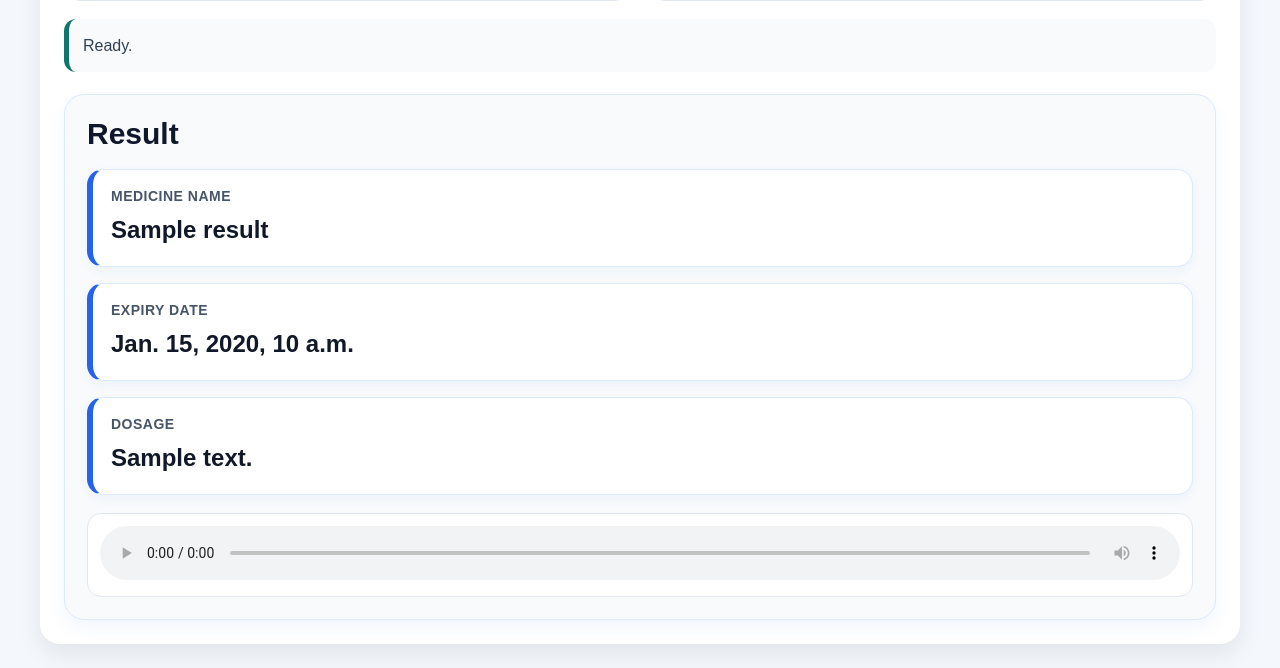
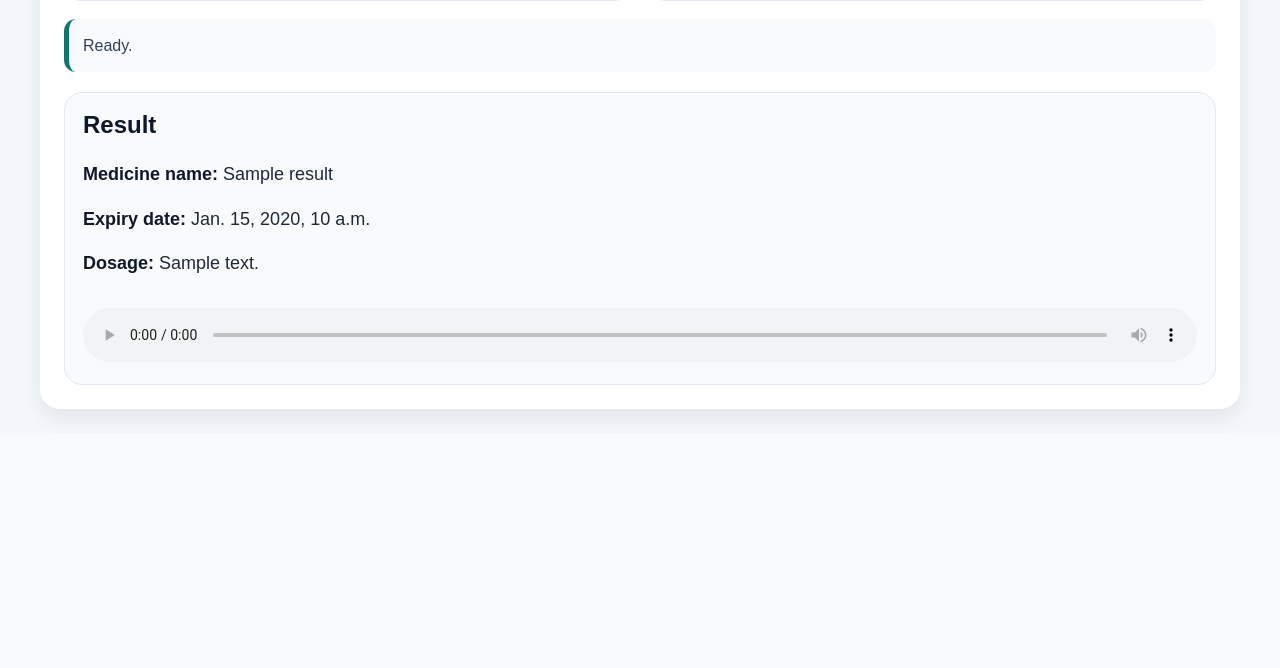
Before and after one commit to sugumarranganathan/medivoice-project, a Django app: template templates/home.html in a window 1280 px wide. Shown: the part 736-1404 px from the top of the page. After the commit the page ends 1157 px from the top, so only its background shows below. Run offline with Django 5.2, Linux system fonts and the light colour scheme; the template is opened without the code that fills it: most values are stand-ins (such as "Sample title", 1, 10 or a date in 2020).

Commit message:
Update home.html

```diff
--- a/templates/home.html
+++ b/templates/home.html
@@ -270,74 +270,29 @@
       display: block;
     }
 
-    /* ===== FINAL CLEAR RESULT UI ===== */
     .result-box {
-      margin-top: 22px;
+      margin-top: 20px;
       text-align: left;
       background: #f8fafc;
-      border: 1px solid #dbeafe;
-      border-radius: 20px;
-      padding: 22px;
-      box-shadow: 0 8px 18px rgba(37, 99, 235, 0.06);
+      border: 1px solid #e2e8f0;
+      border-radius: 18px;
+      padding: 18px;
     }
 
     .result-box h2 {
-      margin: 0 0 18px 0;
+      margin-top: 0;
       color: #0f172a;
-      font-size: 30px;
-      font-weight: 800;
     }
 
-    .result-grid {
-      display: grid;
-      gap: 16px;
-    }
-
-    .result-card {
-      background: #ffffff;
-      border: 1px solid #dbeafe;
-      border-left: 6px solid #2563eb;
-      border-radius: 16px;
-      padding: 18px;
-      box-shadow: 0 4px 12px rgba(37, 99, 235, 0.05);
+    .result-item {
+      font-size: 18px;
+      margin: 14px 0;
+      line-height: 1.7;
     }
 
     .result-label {
-      display: block;
-      font-size: 14px;
-      font-weight: 800;
-      color: #475569;
-      text-transform: uppercase;
-      letter-spacing: 0.5px;
-      margin-bottom: 8px;
-    }
-
-    .result-value {
-      display: block;
-      font-size: 24px;
-      font-weight: 800;
+      font-weight: bold;
       color: #111827;
-      line-height: 1.5;
-      word-break: break-word;
-    }
-
-    .result-error {
-      background: #fef2f2;
-      border: 1px solid #fecaca;
-      border-left: 6px solid #dc2626;
-      border-radius: 14px;
-      padding: 16px;
-      color: #b91c1c;
-      font-size: 18px;
-      font-weight: 700;
-    }
-
-    .audio-box {
-      margin-top: 18px;
-      background: #ffffff;
-      border: 1px solid #e2e8f0;
-      border-radius: 14px;
-      padding: 12px;
     }
 
     .hidden-canvas {
@@ -360,14 +315,6 @@
 
       .green-btn, .red-btn, .yes-btn, .no-btn, .listen-btn, .stop-btn {
         width: 100%;
-      }
-
-      .result-box h2 {
-        font-size: 24px;
-      }
-
-      .result-value {
-        font-size: 20px;
       }
     }
   </style>
@@ -454,25 +401,20 @@
     <div class="result-box" id="resultBox">
       {% if result.error %}
         <h2 style="color:#dc2626;">Error</h2>
-        <div class="result-error">{{ result.error }}</div>
+        <div class="result-item">{{ result.error }}</div>
       {% else %}
         <h2>Result</h2>
-
-        <div class="result-grid">
-          <div class="result-card">
-            <span class="result-label">Medicine Name</span>
-            <span class="result-value">{{ result.medicine_name|default:"Not found" }}</span>
-          </div>
-
-          <div class="result-card">
-            <span class="result-label">Expiry Date</span>
-            <span class="result-value">{{ result.expiry_date|default:"Not found" }}</span>
-          </div>
-
-          <div class="result-card">
-            <span class="result-label">Dosage</span>
-            <span class="result-value">{{ result.dosage_text|default:"Not found" }}</span>
-          </div>
+        <div class="result-item">
+          <span class="result-label">Medicine name:</span>
+          <span>{{ result.medicine_name }}</span>
+        </div>
+        <div class="result-item">
+          <span class="result-label">Expiry date:</span>
+          <span>{{ result.expiry_date }}</span>
+        </div>
+        <div class="result-item">
+          <span class="result-label">Dosage:</span>
+          <span>{{ result.dosage_text }}</span>
         </div>
 
         <div id="voiceResultText" style="display:none;">
@@ -480,11 +422,9 @@
         </div>
 
         {% if result.servam_audio_url %}
-          <div class="audio-box">
-            <audio autoplay controls style="width:100%;" id="serverAudio">
-              <source src="{{ result.servam_audio_url }}" type="audio/mpeg">
-            </audio>
-          </div>
+          <audio autoplay controls style="margin-top:15px; width:100%;" id="serverAudio">
+            <source src="{{ result.servam_audio_url }}" type="audio/mpeg">
+          </audio>
         {% endif %}
       {% endif %}
     </div>
@@ -651,13 +591,23 @@
         const transcript = event.results[0][0].transcript.toLowerCase().trim();
         isListening = false;
 
-        if (transcript.includes("stop") || transcript === "stop" || transcript.includes("stap")) {
+        // Global STOP command
+        if (
+          transcript.includes("stop") ||
+          transcript === "stop" ||
+          transcript.includes("stap")
+        ) {
           stopEverything(true);
           return;
         }
 
+        // Mode selection
         if (awaitingModeSelection) {
-          if (transcript.includes("voice guide") || transcript.includes("voice") || transcript.includes("guide")) {
+          if (
+            transcript.includes("voice guide") ||
+            transcript.includes("voice") ||
+            transcript.includes("guide")
+          ) {
             awaitingModeSelection = false;
             speak("Voice guide selected.", true, () => {
               setTimeout(() => {
@@ -667,7 +617,10 @@
             return;
           }
 
-          if (transcript.includes("manual upload") || transcript.includes("manual")) {
+          if (
+            transcript.includes("manual upload") ||
+            transcript.includes("manual")
+          ) {
             awaitingModeSelection = false;
             updateStatus("Manual upload selected.");
             updateVoicePrompt("Manual upload selected.");
@@ -683,8 +636,14 @@
           return;
         }
 
+        // Clear all voice command mode
         if (awaitingClearAllCommand) {
-          if (transcript.includes("clear all") || transcript.includes("clear") || transcript.includes("clier all") || transcript.includes("clearal")) {
+          if (
+            transcript.includes("clear all") ||
+            transcript.includes("clear") ||
+            transcript.includes("clier all") ||
+            transcript.includes("clearal")
+          ) {
             awaitingClearAllCommand = false;
             speak("Clearing all data.", true, () => {
               if (!isFullyStopped) clearAllData();
@@ -700,6 +659,7 @@
           }
         }
 
+        // Normal yes/no mode
         if (transcript.includes("yes")) {
           handleYes();
         } else if (transcript.includes("no")) {
@@ -1103,6 +1063,7 @@
       });
     }
 
+    // Button actions
     yesBtn.addEventListener("click", () => {
       isFullyStopped = false;
       handleYes();
```
